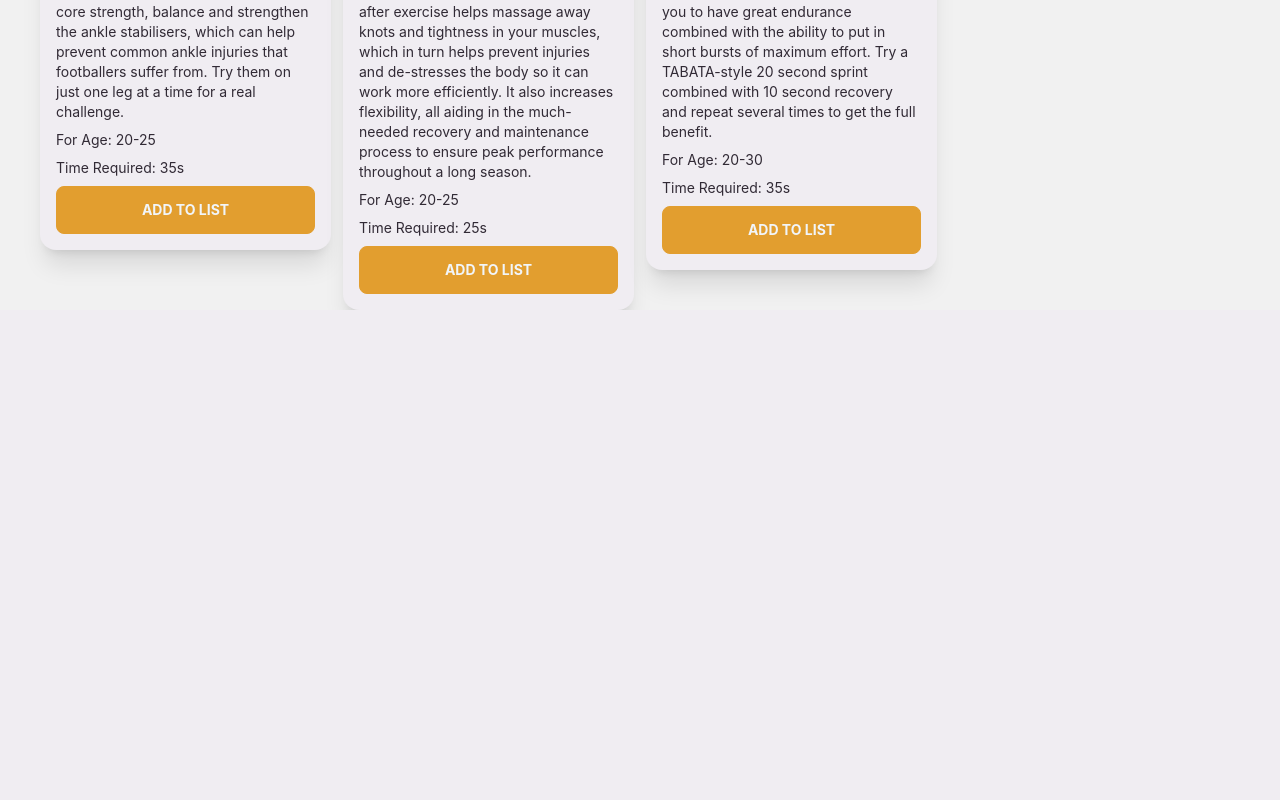
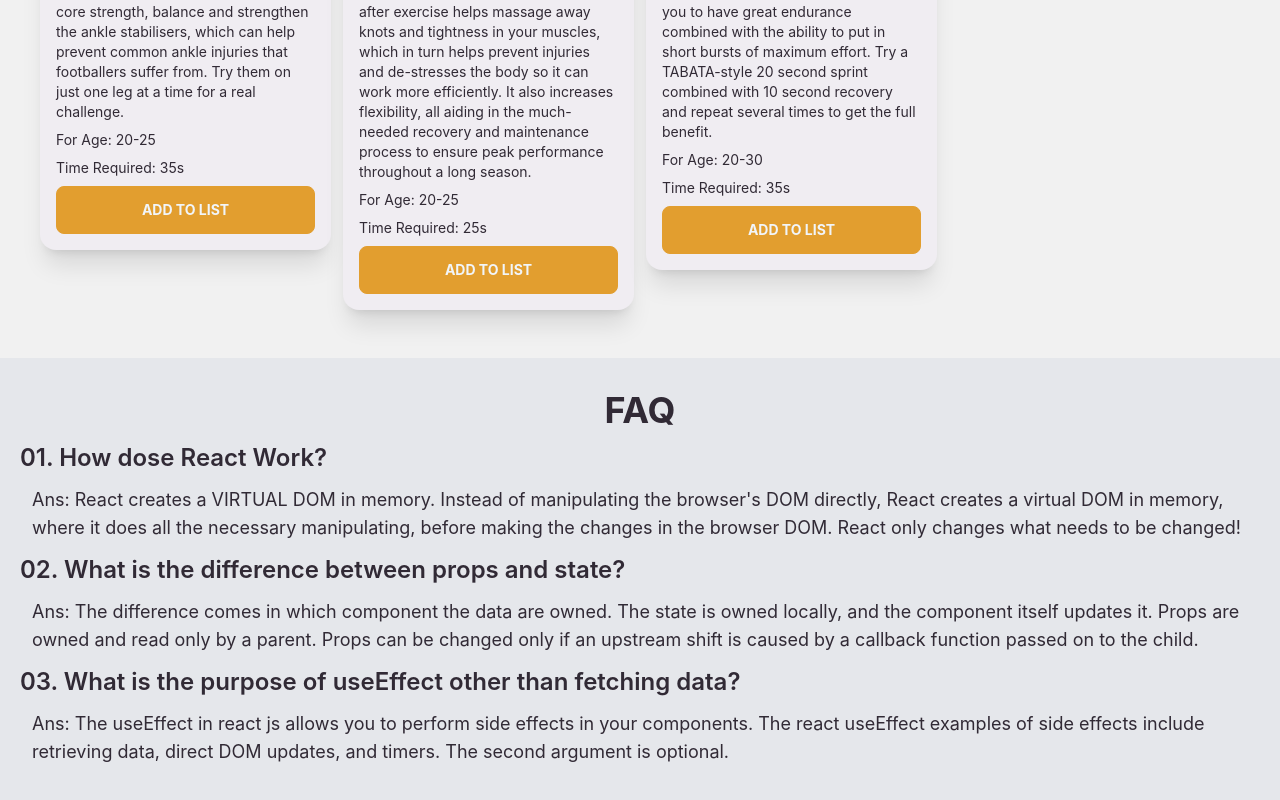
Before and after one commit to shohan89/proactive-fitness-club, a React (Create React App) app: page / in a window 1280 px wide. Shown: the part 1034-1834 px from the top of the page. Before the commit the page ends 1344 px from the top, so only its background shows below. Built offline with nearby package versions, Linux system fonts and the light colour scheme.

Commit message:
Footer added

```diff
--- a/src/App.js
+++ b/src/App.js
@@ -1,10 +1,12 @@
 import './App.css';
 import Activities from './components/Activities/Activities';
+import Footer from './components/Footer/Footer';
 
 function App() {
   return (
     <div className="activities-container ">
       <Activities></Activities>
+      <Footer></Footer>
     </div>
   );
 }
--- /dev/null
+++ b/src/components/Footer/Footer.js
@@ -0,0 +1,23 @@
+import React, { useState } from 'react';
+
+const Footer = () => {
+  const [isAccordionOpen, setIsAccordionOpen] = useState(false);
+
+  const toggleAccordion = () => {
+    setIsAccordionOpen(!isAccordionOpen);
+  };
+
+  return (
+    <footer className="bg-gray-200 p-5 mt-12">
+      <h2 className='text-4xl text-center mt-3 mb-3 font-bold'>FAQ</h2>
+      <h3 className='text-2xl font-semibold'>01. How dose React Work?</h3>
+      <p className='p-3 text-lg'>Ans: React creates a VIRTUAL DOM in memory. Instead of manipulating the browser's DOM directly, React creates a virtual DOM in memory, where it does all the necessary manipulating, before making the changes in the browser DOM. React only changes what needs to be changed!</p>
+      <h3 className='text-2xl font-semibold'>02. What is the difference between props and state?</h3>
+      <p className='p-3 text-lg'>Ans: The difference comes in which component the data are owned. The state is owned locally, and the component itself updates it. Props are owned and read only by a parent. Props can be changed only if an upstream shift is caused by a callback function passed on to the child.</p>
+      <h3 className='text-2xl font-semibold'>03. What is the purpose of useEffect other than fetching data?</h3>
+      <p className='p-3 text-lg mb-5'>Ans: The useEffect in react js allows you to perform side effects in your components. The react useEffect examples of side effects include retrieving data, direct DOM updates, and timers. The second argument is optional.</p>
+    </footer>
+  );
+};
+
+export default Footer;
```
Also changed, not shown: src/components/Footer/Footer.css (added).
